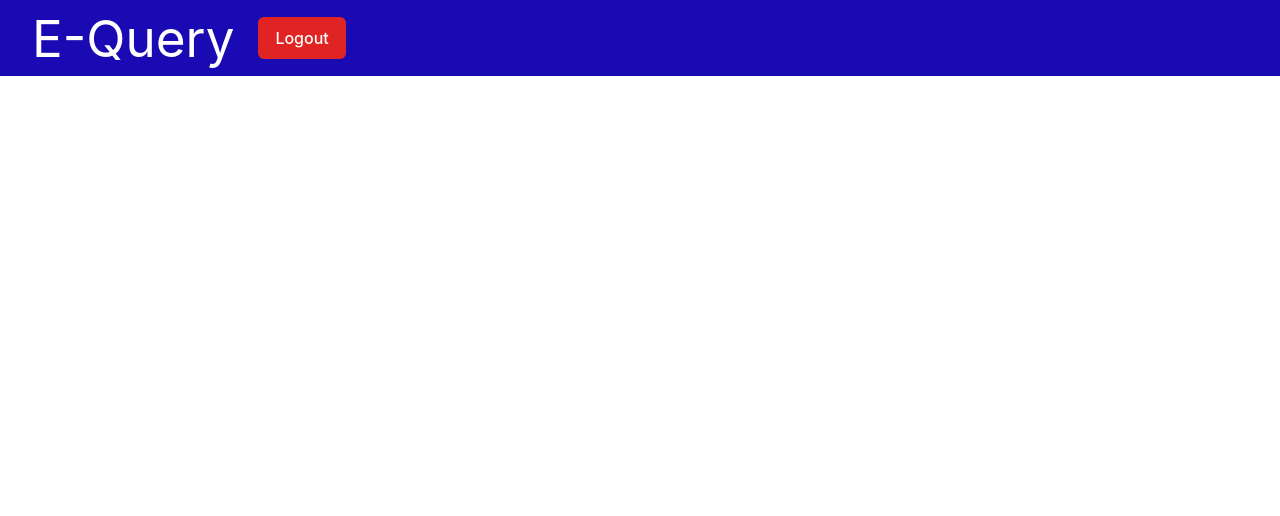
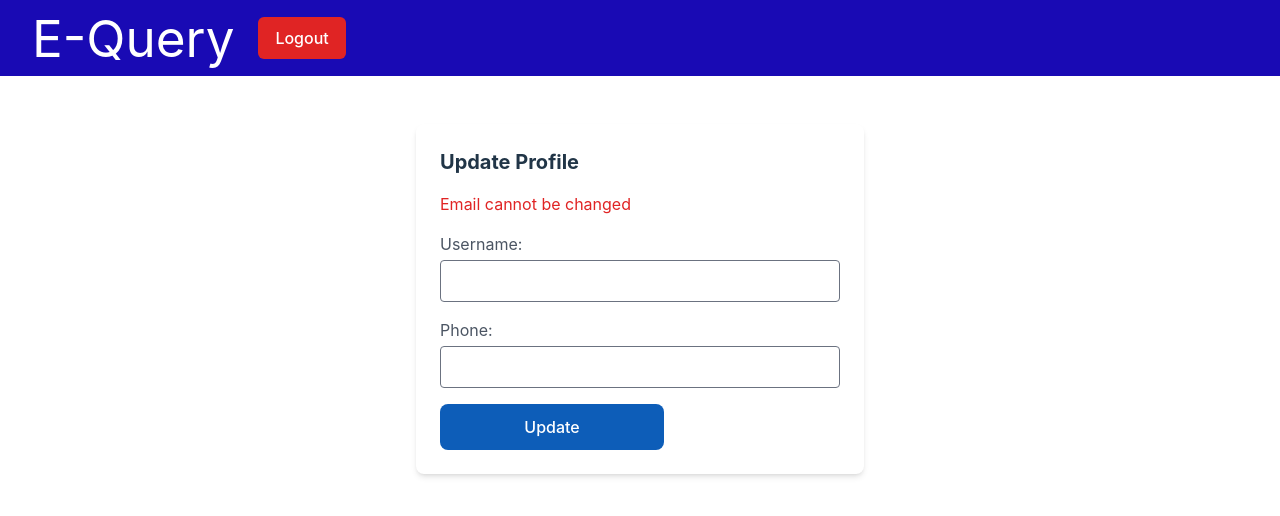
Before and after one commit to Nazia-Karim-Khan-Oishee/E-Query, a React (Vite) app in the folder client/: page /updateProfile in a window 1280 px wide. Before the commit this address had no page. Shown: the top 516 px of the page. Built offline with nearby package versions, Linux system fonts and the light colour scheme; sample sign-in values are in the browser's storage.

Commit message:
update profile route

```diff
--- a/client/src/App.jsx
+++ b/client/src/App.jsx
@@ -16,6 +16,7 @@ import ResourceForm from "./pages/Resource/UploadResourceForm";
 import GetQuestions from "./pages/profile/GetQuestions";
 import GetAllResources from "./pages/Resource/getAllResources";
 import GetResources from "./pages/profile/GetResources";
+import UpdateProfile from "./pages/profile/UpdateProfile";
 import "./App.css";
 
 function App() {
@@ -35,7 +36,7 @@ function App() {
             <Route path="/enterToken" element={<EnterToken />} />
             <Route element={<ProtectedRoute />}>
               <Route path="/changePassword" element={<ChangePassword />} />
-
+              <Route path="/updateProfile" element={<UpdateProfile />} />
               <Route path="/comments" element={<Comments />} />
               <Route path="/profile" element={<Profile />} />
               <Route path="/profile/getQuestions" element={<GetQuestions />} />
--- /dev/null
+++ b/client/src/hooks/profile/useUpdateProfile.js
@@ -0,0 +1,42 @@
+import { useState } from "react";
+
+export const useUpdateProfile = () => {
+  const [isLoading, setIsLoading] = useState(false);
+  const [error, setError] = useState(null);
+
+  const updateProfile = async (username, phone, userId) => {
+    console.log(username, phone, userId);
+    try {
+      setIsLoading(true);
+      const response = await fetch("/api/users/updateProfile", {
+        method: "PATCH",
+        headers: {
+          "Content-Type": "application/json",
+        },
+        body: JSON.stringify({
+          username: username,
+          phone: phone,
+          userId: userId,
+        }),
+      });
+
+      const data = await response.json();
+      console.log(data);
+
+      if (!response.ok) {
+        setError(data.message);
+        console.error("Updating profile failed:", data.message);
+      }
+      window.location.href = "/profile";
+
+      return data; // Return data regardless of response status
+    } catch (error) {
+      setError("An error occurred while updating profile.");
+      console.error("An error occurred while updating profile:", error);
+    } finally {
+      setIsLoading(false);
+    }
+  };
+
+  return { updateProfile, error, isLoading };
+};
--- /dev/null
+++ b/client/src/pages/profile/UpdateProfile.jsx
@@ -0,0 +1,78 @@
+import React, { useEffect, useState } from "react";
+import { useUpdateProfile } from "../../hooks/profile/useUpdateProfile";
+
+const UpdateProfile = () => {
+  const [username, setUserName] = useState("");
+  const [phone, setPhone] = useState("");
+  const userId = JSON.parse(localStorage.getItem("user"))._id;
+  const { updateProfile, error, isLoading } = useUpdateProfile();
+  const handleSubmit = async (e) => {
+    e.preventDefault();
+    try {
+      await updateProfile(username, phone, userId);
+    } catch (error) {
+      console.error("Error updating profile:", error);
+    }
+  };
+
+  if (isLoading) {
+    return (
+      <div className="max-w-md mx-auto bg-white shadow-md rounded-lg overflow-hidden p-6">
+        <h2 className="text-xl font-bold mb-4">User Profile</h2>
+        <p className="text-gray-600">Loading...</p>
+      </div>
+    );
+  }
+
+  if (error) {
+    return (
+      <div className="max-w-md mx-auto bg-white shadow-md rounded-lg overflow-hidden p-6">
+        <h2 className="text-xl font-bold mb-4">Update Profile</h2>
+        <p className="text-red-600">Error: {error}</p>
+      </div>
+    );
+  }
+
+  // Render user profile if data is available
+  return (
+    <div className="max-w-md mx-auto bg-white shadow-md rounded-lg overflow-hidden mt-12">
+      <div className="p-6">
+        <h2 className="text-xl font-bold mb-4 mr-5">Update Profile</h2>
+        <div className="mb-4">
+          <p className="text-red-600">Email cannot be changed</p>
+        </div>
+        <form onSubmit={handleSubmit}>
+          <div className="mb-4">
+            <label className="text-gray-600">Username:</label>
+            <input
+              type="text"
+              id="username"
+              name="username"
+              className="w-full border rounded px-3 py-2 mt-1"
+              value={username}
+              onChange={(e) => setUserName(e.target.value)}
+            />
+          </div>
+          <div className="mb-4">
+            <label className="text-gray-600">Phone:</label>
+            <input
+              type="text"
+              id="phone"
+              name="phone"
+              className="w-full border rounded px-3 py-2 mt-1"
+              value={phone}
+              onChange={(e) => setPhone(e.target.value)}
+            />
+          </div>
+          <div>
+            <button type="submit" className="btn w-56">
+              Update
+            </button>
+          </div>
+        </form>
+      </div>
+    </div>
+  );
+};
+
+export default UpdateProfile;
```
Also changed, not shown: 1 other file (tests, documents, lock files or other folders).
